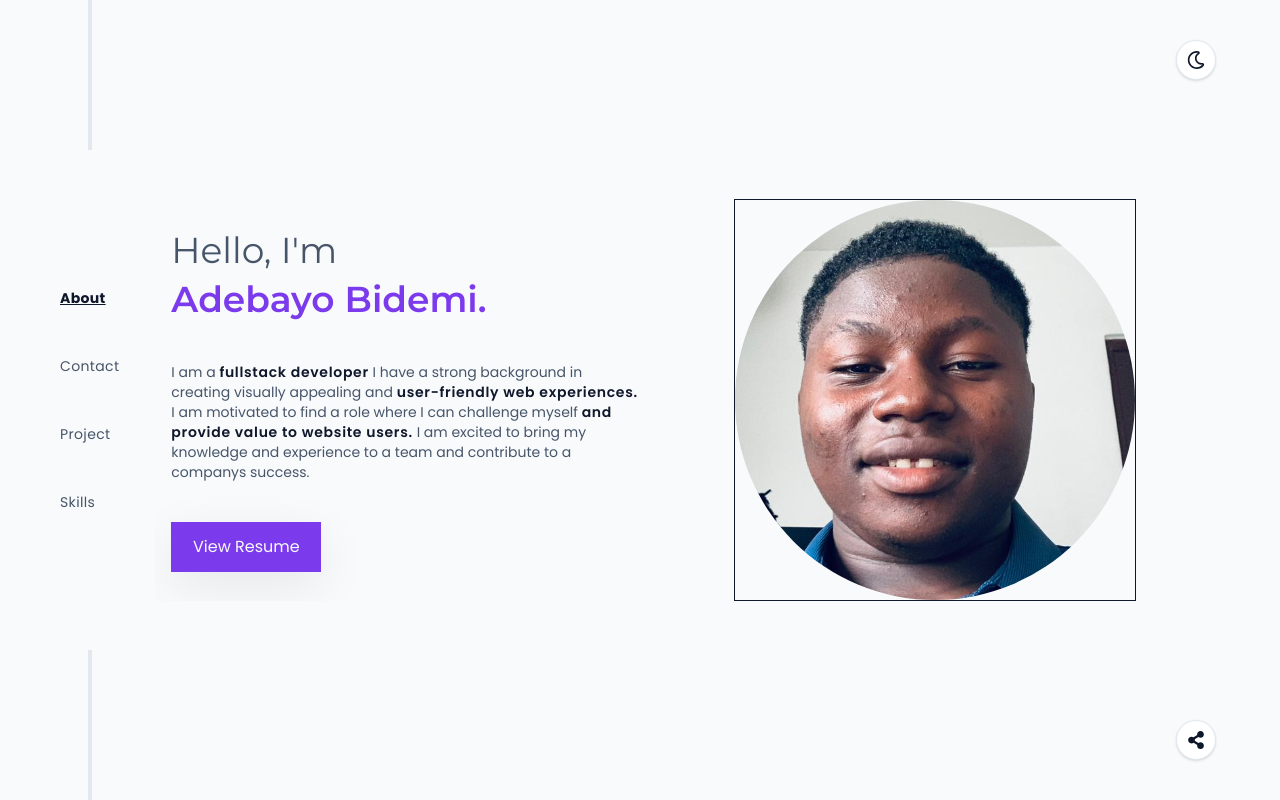
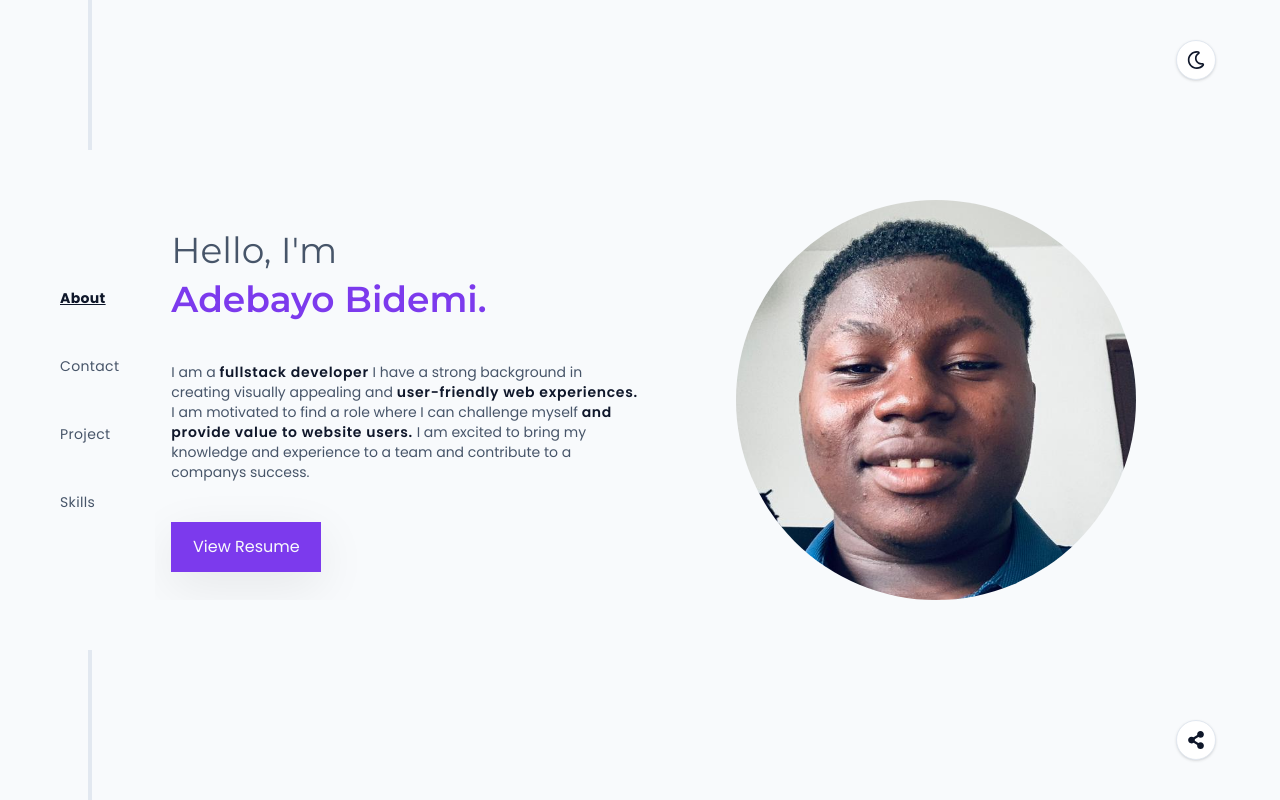
Before and after one commit to bidex001/portfolio, a Next.js app: page / in a window 1280 px wide. Built offline with nearby package versions, Linux system fonts and the light colour scheme; a web font is replaced by a local one.

Commit message:
removed border

```diff
--- a/src/app/component/main.jsx
+++ b/src/app/component/main.jsx
@@ -272,7 +272,7 @@ const projectArray = [
            </a>
           </div>
 
-          <div className="flex justify-center items-center overflow-hidden border max-sm:w-full ">
+          <div className="flex justify-center items-center overflow-hidden max-sm:w-full ">
             <Image src={"/bidex.jpg"} alt="images" width={400} height={400}  className=" w-[400px] h-[400px] rounded-full object-cover"/>
           </div>
         </div>
```
